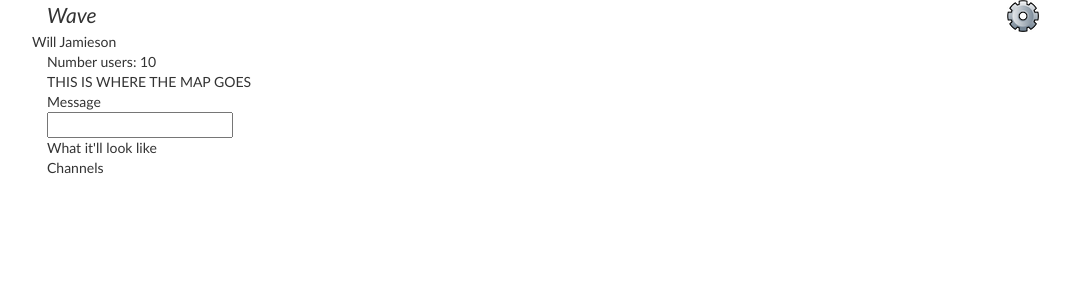
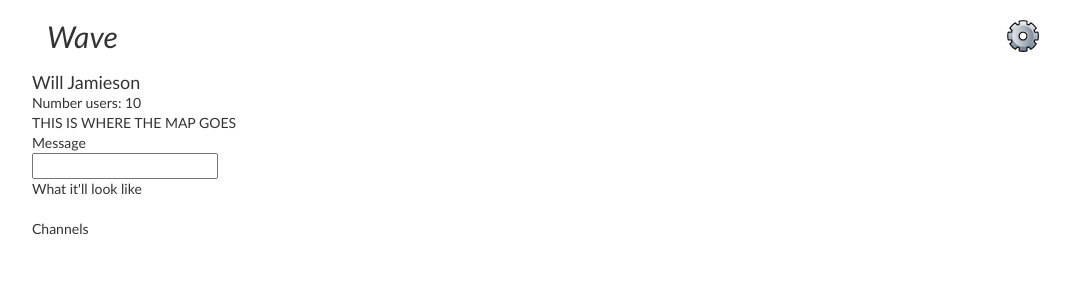
Before and after one commit to allenpark/greylock-hackfest-web, a Django app: page / in a window 1280 px wide. Shown: the top 300 px of the page, without its empty margins (23-1093 px from the left). Run offline with Django 3.2, Linux system fonts and the light colour scheme; some libraries are stand-ins or nearby versions.

Commit message:
basic index page

```diff
--- a/wave_web/static/css/styles.css
+++ b/wave_web/static/css/styles.css
@@ -11,7 +11,6 @@
 }
 
 .header-text {
-    font-size: 150%;
     font-style: oblique;
 }
 
--- a/wave_web/static/js/main.js
+++ b/wave_web/static/js/main.js
@@ -1 +1,9 @@
-var test="yes";
+$(document).ready(function() {
+    $('.message-input').bind('input', function(e) {
+        var text = $('.message-input').val();
+        if (text === '') {
+            text = '&nbsp;';
+        }
+        $('.preview').html(text);
+    });
+});
--- a/wave_web/templates/index.html
+++ b/wave_web/templates/index.html
@@ -14,22 +14,43 @@
   </head>
   <body style="font-family: 'Trebuchet MS', Arial, Helvetica, sans-serif;">
     <div class="container">
+      <br/>
       <div class="row">
-	<div class="header-text col-md-4">Wave</div>
+        <div class="col-md-2 col-md-offset-0">
+          <span class="header-text h2">Wave</span>
+        </div>
         <div class="col-s-1 col-md-offset-10">
-	  <img src="{% static 'img/settings.png' %}">
+          <a href="settings"><img src="{% static 'img/settings.png' %}"></a>
+        </div>
+      </div>
+      <br/>
+      <div class="row">
+        <div class="col-md-0">
+          <span class="name h4">{{ name }}</span><br/>
         </div>
       </div>
       <div class="row">
-	<span class="name">{{ name }}</span><br/>
+        <span class="num-users">Number users: {{ num_users }}</span><br/>
       </div>
-	<span class="num-users">Number users: {{ num_users}}</span><br/>
+      <div class="row">
         <div class="map">THIS IS WHERE THE MAP GOES</div>
+      </div>
+      <div class="row">
         <span class="message">Message</span><br/>
+      </div>
+      <div class="row">
         <input class="message-input" type="text"><br/>
+      </div>
+      <div class="row">
         <span class="preview-title">What it'll look like</span>
-	<div class="preview"></div>
+      </div>
+      <div class="row">
+        <div class="preview">&nbsp;</div>
+      </div>
+      <div class="row">
         <span class="channels-title">Channels</span>
+      </div>
+      <div class="row">
         <div class="channels"></div>
       </div>
   </body>
--- a/wave_web/urls.py
+++ b/wave_web/urls.py
@@ -10,7 +10,8 @@ urlpatterns = patterns('',
     # url(r'^blog/', include('blog.urls')),
 
     url(r'^admin/$', wave_admin),
-    url(r'^$', index)
+    url(r'^$', index),
+    url(r'^settings/$', settings)
 )
 
 urlpatterns += staticfiles_urlpatterns()
--- a/wave_web/views.py
+++ b/wave_web/views.py
@@ -10,3 +10,7 @@ def index(request):
     values['name'] = "Will Jamieson"
     values['num_users'] = 10
     return render_to_response("index.html", values, RequestContext(request))
+
+def settings(request):
+    values = {}
+    return render_to_response("settings.html", values, RequestContext(request))
```
Lines whose indentation alone changed are shown as unchanged.
